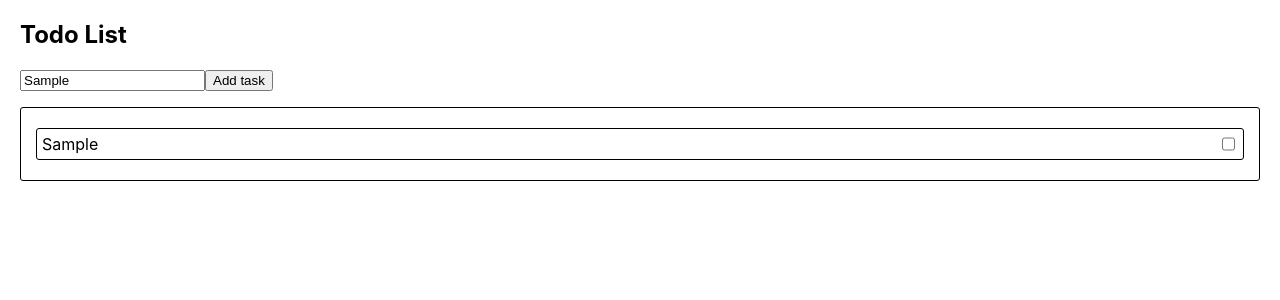
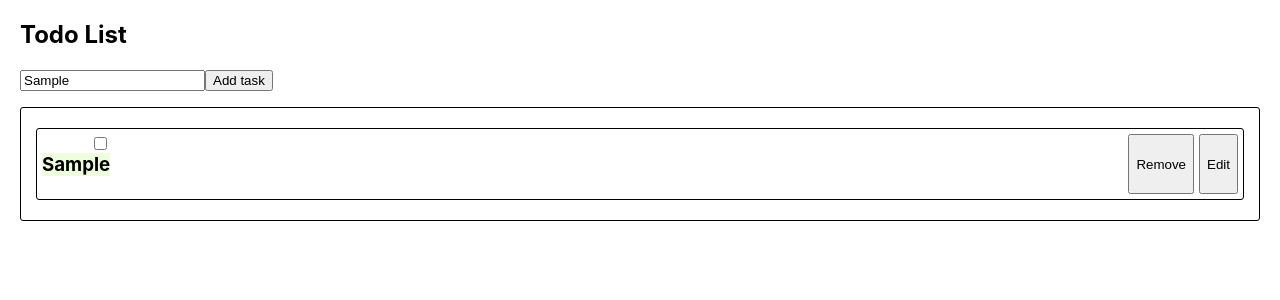
Before and after one commit to BorisRozumnyi/todo-list-dev-plan, a React (Create React App) app: page / in a window 1280 px wide. Both pictures are taken after typing "Sample" into the empty fields and a click on the button "Add task". Shown: the top 300 px of the page. Built offline with nearby package versions, Linux system fonts and the light colour scheme.

Commit message:
add buttons and styles

```diff
--- a/src/Task.tsx
+++ b/src/Task.tsx
@@ -21,12 +21,36 @@ export class Task extends React.Component<Props, TState>{
     const { title, id, isCompleted } = this.props;
     return (
       <StyledTask key={id}>
-        {title}
-        <input type="checkbox" id="completed" checked={isCompleted} />
+        <Flex>
+          <Title>{title}</Title>
+          <Checkbox type="checkbox" id="completed" checked={isCompleted} />
+        </Flex>
+        <Flex>
+          <Button>Remove</Button>
+          <Button>Edit</Button>
+        </Flex>
       </StyledTask>
     );
   }
 };
+
+export const Checkbox = styled.input`
+  position: absolute;
+  right: 0;
+`;
+export const Title = styled.h3`
+  background: #efd
+`;
+
+export const Button = styled.button`
+  margin-left: 5px;
+`;
+
+export const Flex = styled.div`
+  position: relative;
+  display: flex;
+`;
+
 
 export const StyledTask = styled.li`
   display: flex;
```
Also changed, not shown: 1 other file (tests, documents, lock files or other folders).
